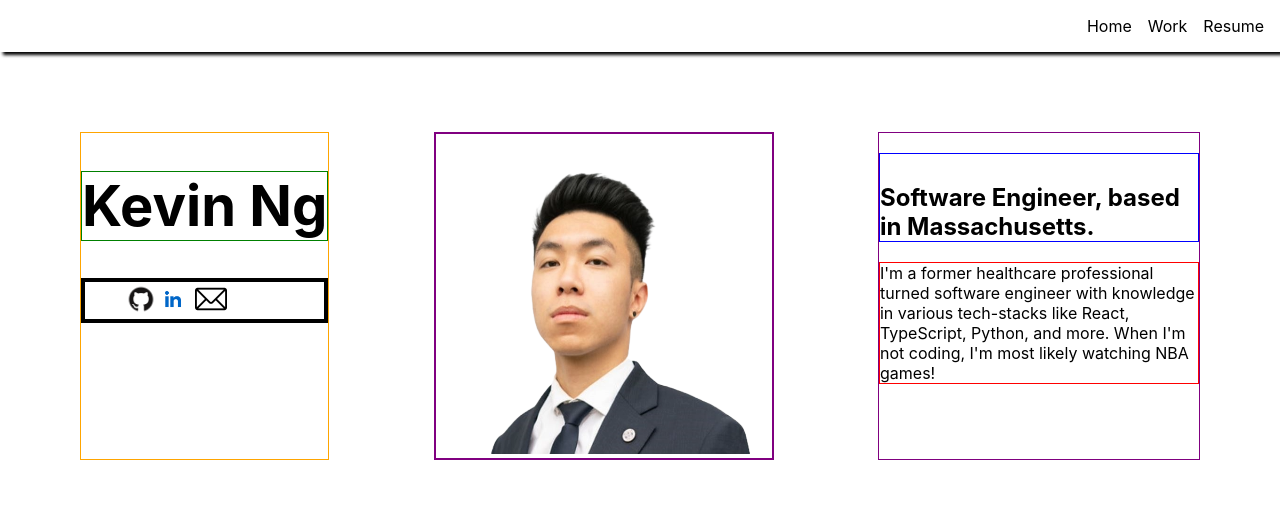
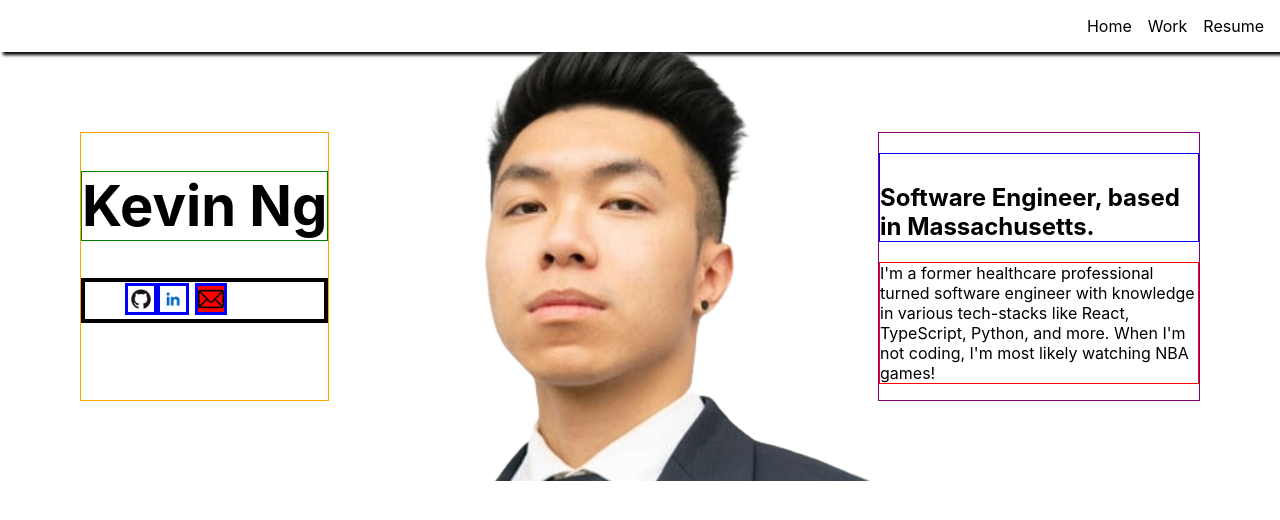
Before and after one commit to kevinszn23/portfolio-v2, a React (Create React App) app: page / in a window 1280 px wide. Shown: the top 520 px of the page. Built offline with nearby package versions, Linux system fonts and the light colour scheme.

Commit message:
moved placeholder profile picture to background

```diff
--- a/src/App.css
+++ b/src/App.css
@@ -43,7 +43,7 @@
 
 body {
   margin: 0;
-  /* background-color: black; */
+  /* background-color: slategrey; */
 }
 
 .nav {
@@ -76,6 +76,9 @@
   display: flex;
   justify-content: space-between;
   padding: 5rem;
+  background-image: url(/public/images/profilepicture.png);
+  background-position: center;
+  background-repeat: no-repeat;
   /* border: 3px solid grey; */
 }
 
@@ -145,6 +148,8 @@
 .hero-socials-icon {
   height: 2rem;
   width: 2rem;
+  background-color: red;
+  border: 3px solid blue;
 }
 
 button {
--- a/src/components/Home.js
+++ b/src/components/Home.js
@@ -26,12 +26,6 @@
           </ul>
         </div>
       </div>
-      <div className="hero-middle-container">
-        <div className="hero-profilepicture-container">
-        <img className="hero-profilepicture" src="./images/profilepicture.png" alt="profilepicture" />
-
-        </div>
-      </div>
       <div className="hero-right-container">
         <h2 className="hero-location">
           Software Engineer, based in Massachusetts.
```
Also changed, not shown: public/images/new-email-icon.png (added).
